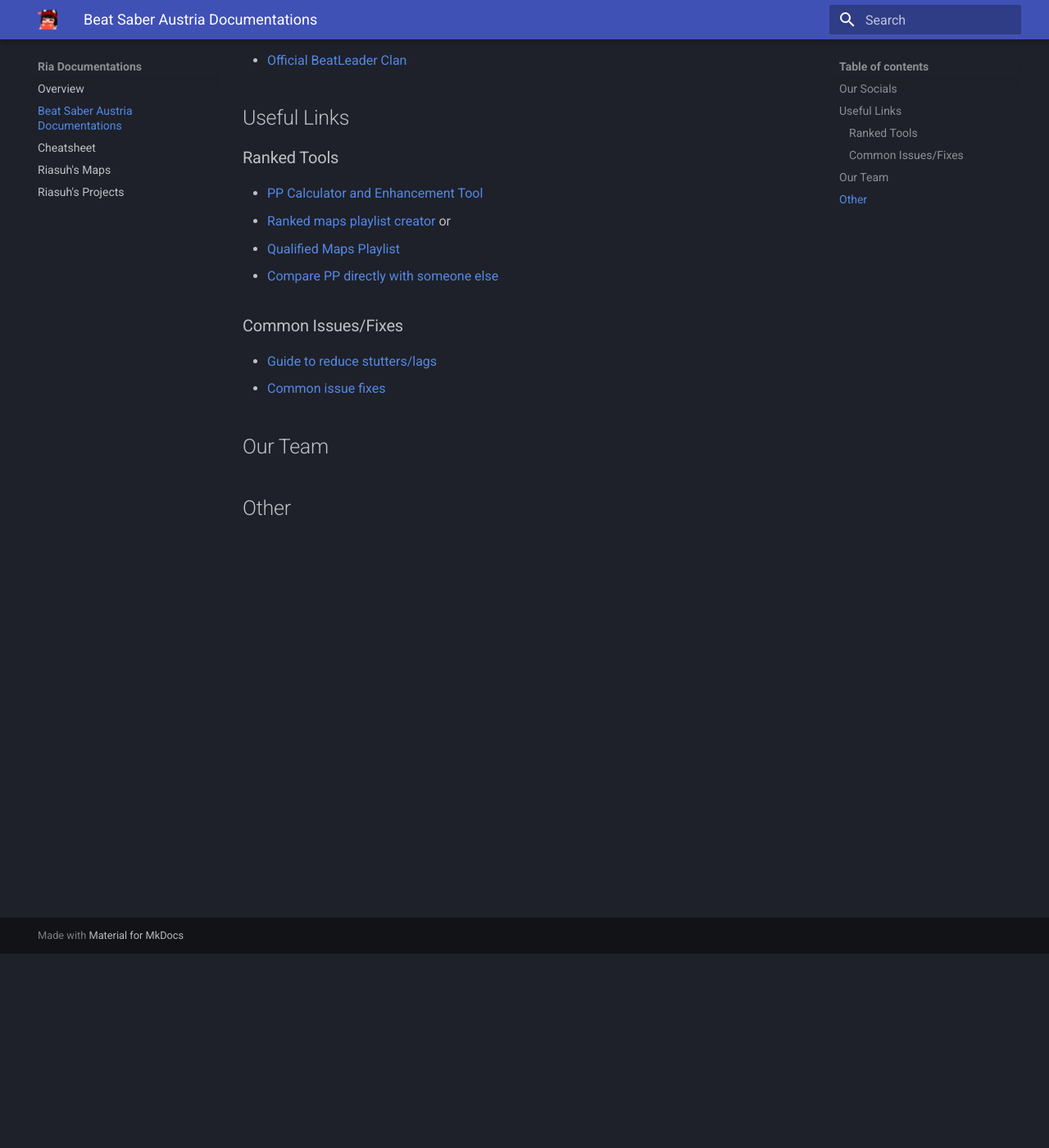
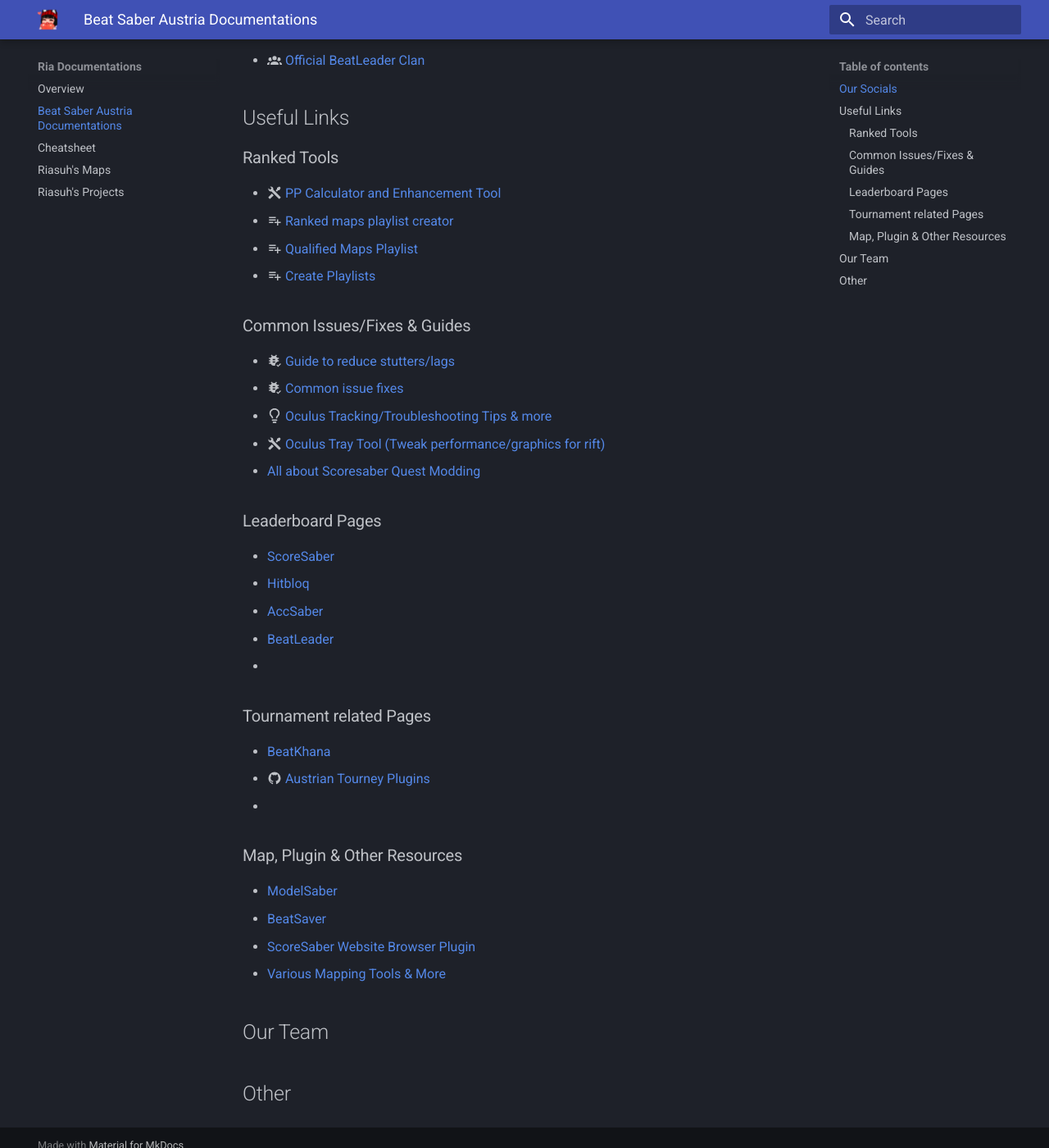
Before and after one commit to riasuh/main, an MkDocs documentation site: the page built from docs/bsat_docs.md, in a window 1280 px wide and 1400 px high, scrolled down 237 px. Shown: the whole window at 82% size. Built offline with MkDocs 1.6.1 and Material for MkDocs 9.7.7, drawn with Linux system fonts in a browser that asks for light colours.

Commit message:
link additions

```diff
--- a/docs/bsat_docs.md
+++ b/docs/bsat_docs.md
@@ -1,23 +1,42 @@
 # Beat Saber Austria Documentations
 
 ## Our Socials
-* [Official Twitch Channel](https://www.twitch.tv/beatsaberaustria)
-* [Official Twitter](https://twitter.com/BeatSaberAT)
-* [Official BeatLeader Clan](https://www.beatleader.xyz/clan/AUT)
+* :fontawesome-brands-twitch: [Official Twitch Channel](https://www.twitch.tv/beatsaberaustria)
+* :fontawesome-brands-twitter: [Official Twitter](https://twitter.com/BeatSaberAT)
+* :material-account-group: [Official BeatLeader Clan](https://www.beatleader.xyz/clan/AUT)
 
 ## Useful Links
 
 ### Ranked Tools
-* [PP Calculator and Enhancement Tool](./bsat_docs)
-* [Ranked maps playlist creator](./bsat_docs)
-  or
-* [Qualified Maps Playlist](https://muffnlabs.de/ranking-stuff)
-* [Compare PP directly with someone else](./bsat_docs)
+* :material-tools: [PP Calculator and Enhancement Tool](https://scoresaber.balibalo.xyz/peepee)
+* :material-playlist-plus: [Ranked maps playlist creator]([./bsat_docs](https://scoresaber.balibalo.xyz/playlist-maker))
+* :material-playlist-plus: [Qualified Maps Playlist](https://muffnlabs.de/ranking-stuff)
+* :material-playlist-plus: [Create Playlists](https://beatsaver.com/playlists/new)
 
+### Common Issues/Fixes & Guides
+* :material-bug-check: [Guide to reduce stutters/lags](./bsat_docs)
+* :material-bug-check: [Common issue fixes](./bsat_docs)
+* :octicons-light-bulb-16: [Oculus Tracking/Troubleshooting Tips & more](https://docs.google.com/document/d/1FwG_Zv5FcB2UpjTxmH1y5-cQ85W2ezwr4z_D6_Z_QPY/edit)
+* :material-tools: [Oculus Tray Tool (Tweak performance/graphics for rift)](https://forums.oculusvr.com/community/discussion/47247/oculus-traytool-supersampling-profiles-hmd-disconnect-fixes-hopefully/p1)
+* [All about Scoresaber Quest Modding](https://bsmg.wiki/quest-modding.html)
 
-### Common Issues/Fixes
-* [Guide to reduce stutters/lags](./bsat_docs)
-* [Common issue fixes](./bsat_docs)
+### Leaderboard Pages
+* [ScoreSaber](https://scoresaber.com/)
+* [Hitbloq](https://hitbloq.com/)
+* [AccSaber](https://www.accsaber.com)
+* [BeatLeader](https://www.beatleader.xyz)
+* []()
+
+### Tournament related Pages
+* [BeatKhana](https://beatkhana.com/)
+* :material-github: [Austrian Tourney Plugins](https://github.com/riasuh/HitbloqTournaments)
+* []()
+
+### Map, Plugin & Other Resources
+* [ModelSaber](https://modelsaber.com/)
+* [BeatSaver](https://beatsaver.com/)
+* [ScoreSaber Website Browser Plugin](https://github.com/Splamy/ScoreSaberEnhanced)
+* [Various Mapping Tools & More](https://muffnlabs.de/tools)
 
 ## Our Team
 
```
